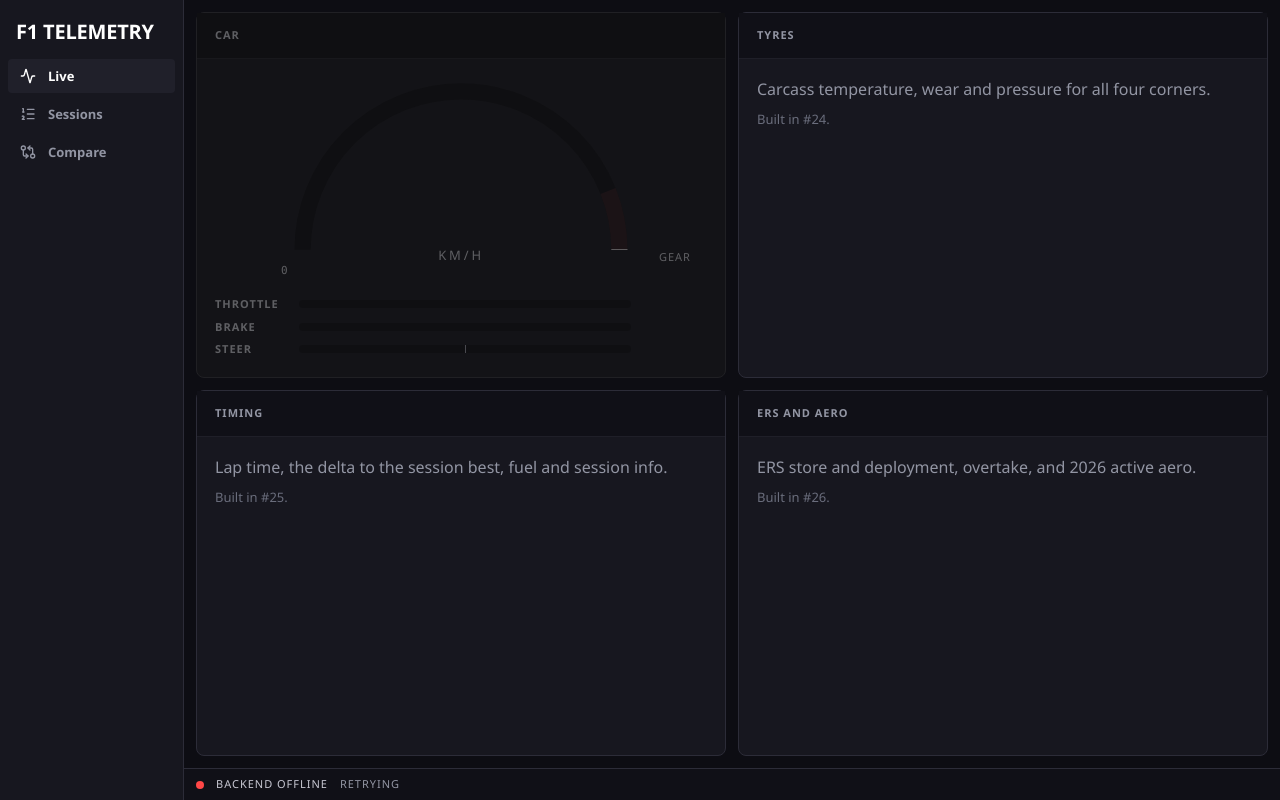
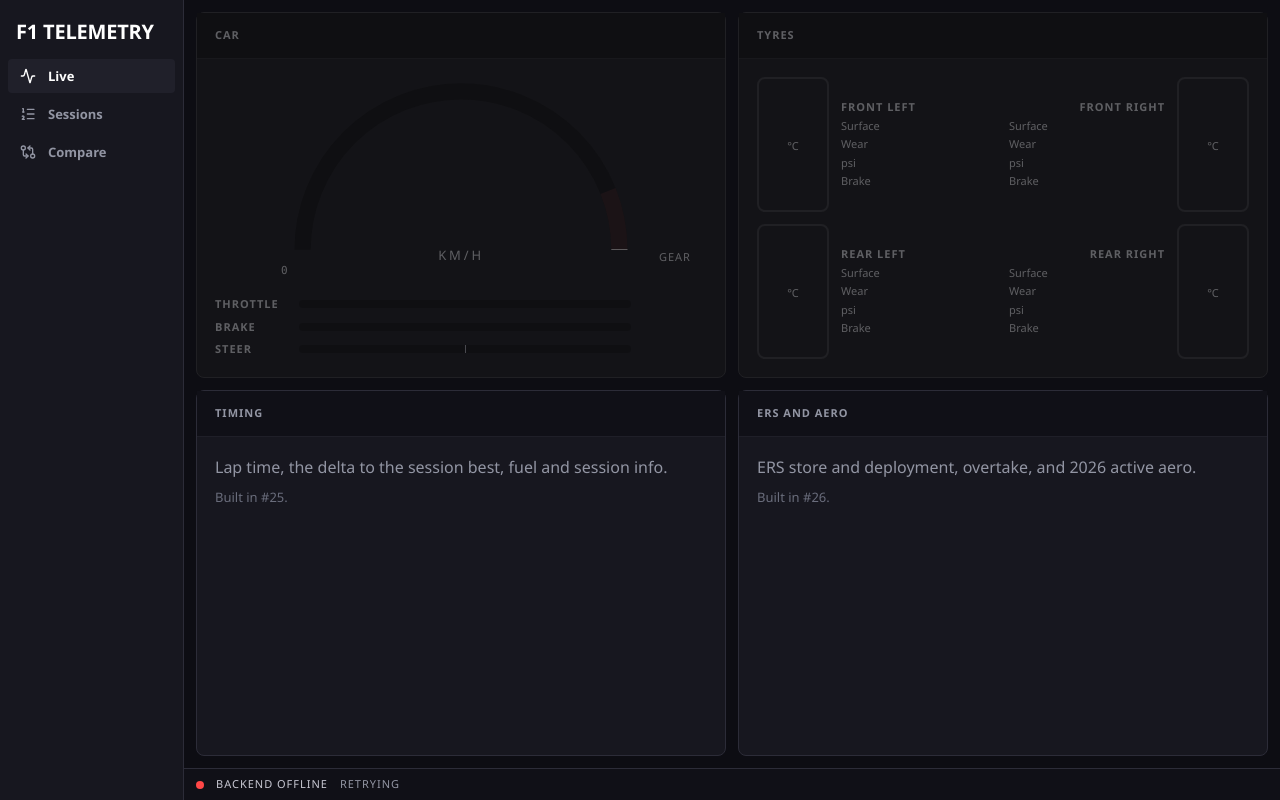
Before and after one commit to rdgonzaga/f1-game-telemetry, a React (Vite) app in the folder frontend/: page / in a window 1280 px wide. Built offline with nearby package versions, Linux system fonts and the light colour scheme; no server answers; a web font is replaced by a local one.

Commit message:
feat(frontend): add tyre temperature and wear grid

```diff
--- /dev/null
+++ b/frontend/src/components/live/TyrePanel.tsx
@@ -0,0 +1,178 @@
+import { useImperativeHandle, useRef, useState } from "react";
+
+import type { LiveSnapshot } from "@/api/types";
+import { LivePanel } from "@/components/live/LivePanel";
+import { BRAKE_BANDS, TYRE_BANDS, band, bandsFor, readBrakeTokens, readTyreTokens, type Band } from "@/lib/tyres";
+import { useLiveFrame } from "@/live/useLive";
+
+type Corner = "fl" | "fr" | "rl" | "rr";
+
+/**
+ * The four corners laid out like the car: carcass temperature, surface, wear, pressure and brake temperature.
+ *
+ * The carcass carries the colour; the surface swings 43-152 C inside one lap and would make the grid strobe,
+ * so it is shown uncoloured (docs/design.md). Like `CarPanel`, nothing here renders per frame: values are
+ * written through refs, and a colour is only touched when its band changes.
+ */
+export function TyrePanel() {
+  const fl = useRef<CornerHandle>(null);
+  const fr = useRef<CornerHandle>(null);
+  const rl = useRef<CornerHandle>(null);
+  const rr = useRef<CornerHandle>(null);
+  const compound = useRef<HTMLSpanElement>(null);
+  const compoundDot = useRef<HTMLSpanElement>(null);
+  const age = useRef<HTMLSpanElement>(null);
+  // Read once: getComputedStyle forces a style recalculation, which has no place in a frame callback.
+  const [tyreTokens] = useState(readTyreTokens);
+  const [brakeTokens] = useState(readBrakeTokens);
+
+  useLiveFrame((snapshot) => {
+    const fitted = snapshot.status?.visual_tyre_compound;
+    const bands = bandsFor(fitted, tyreTokens);
+    const corners = { fl, fr, rl, rr };
+    for (const corner of CORNERS) corners[corner].current?.set(read(snapshot, corner), bands, brakeTokens);
+
+    const tyre = fitted === undefined ? undefined : COMPOUNDS[fitted];
+    text(compound, fitted === undefined ? "—" : (tyre?.name ?? `Compound ${fitted}`));
+    if (compoundDot.current) compoundDot.current.style.backgroundColor = tyre ? `var(${tyre.colour})` : "transparent";
+    text(age, snapshot.status ? `${snapshot.status.tyres_age_laps} laps` : "");
+  });
+
+  return (
+    <LivePanel
+      title="Tyres"
+      aside={
+        <span className="flex items-center gap-[var(--f1-space-2)] text-xs font-semibold tracking-[var(--f1-tracking-label)] text-text-2 uppercase">
+          <span ref={compoundDot} className="size-2 rounded-full" />
+          <span ref={compound} />
+          <span ref={age} className="tnum font-mono font-normal tracking-normal text-text-3 normal-case" />
+        </span>
+      }
+    >
+      <div className="grid h-full grid-cols-2 gap-[var(--f1-gap)]">
+        <CornerCell ref={fl} label="Front left" />
+        <CornerCell ref={fr} label="Front right" mirrored />
+        <CornerCell ref={rl} label="Rear left" />
+        <CornerCell ref={rr} label="Rear right" mirrored />
+      </div>
+    </LivePanel>
+  );
+}
+
+const CORNERS: readonly Corner[] = ["fl", "fr", "rl", "rr"];
+
+/** Visual compound ids to the sidewall the game draws. F2's wet takes the wet colour, classic tyres stay unnamed. */
+const COMPOUNDS: Record<number, { name: string; colour: `--f1-tyre-${string}` }> = {
+  7: { name: "Inter", colour: "--f1-tyre-inter" },
+  8: { name: "Wet", colour: "--f1-tyre-wet" },
+  15: { name: "Wet", colour: "--f1-tyre-wet" },
+  16: { name: "Soft", colour: "--f1-tyre-soft" },
+  17: { name: "Medium", colour: "--f1-tyre-medium" },
+  18: { name: "Hard", colour: "--f1-tyre-hard" },
+  19: { name: "Super soft", colour: "--f1-tyre-soft" },
+  20: { name: "Soft", colour: "--f1-tyre-soft" },
+  21: { name: "Medium", colour: "--f1-tyre-medium" },
+  22: { name: "Hard", colour: "--f1-tyre-hard" },
+};
+
+interface CornerValues {
+  carcass?: number;
+  surface?: number;
+  pressure?: number;
+  brake?: number;
+  wear?: number;
+}
+
+/** Temperatures and pressure come from CarTelemetry, wear from CarDamage; either can be missing on its own. */
+function read({ telemetry, damage }: LiveSnapshot, corner: Corner): CornerValues {
+  return {
+    carcass: telemetry?.[`tyre_inner_temperature_${corner}`],
+    surface: telemetry?.[`tyre_surface_temperature_${corner}`],
+    pressure: telemetry?.[`tyre_pressure_${corner}`],
+    brake: telemetry?.[`brake_temperature_${corner}`],
+    wear: damage?.[`tyre_wear_${corner}`],
+  };
+}
+
+function text(ref: React.RefObject<Element | null>, value: string) {
+  if (ref.current && ref.current.textContent !== value) ref.current.textContent = value;
+}
+
+function paint(el: HTMLElement | null, value: Band | undefined) {
+  const next = value ?? "";
+  if (!el || el.dataset.band === next) return;
+  el.dataset.band = next;
+  if (value) el.style.setProperty("--band", `var(--f1-temp-${value})`);
+  else el.style.removeProperty("--band");
+}
+
+interface CornerHandle {
+  set(values: CornerValues, tyreBands: readonly number[], brakeBands: readonly number[]): void;
+}
+
+/**
+ * One corner. The tyre is a slab on the outside edge, tinted by the carcass band, so the four read as a car
+ * from across the room; `mirrored` puts it on the right for the right-hand corners.
+ */
+function CornerCell({ ref, label, mirrored = false }: { ref: React.Ref<CornerHandle>; label: string; mirrored?: boolean }) {
+  const tyre = useRef<HTMLDivElement>(null);
+  const carcass = useRef<HTMLSpanElement>(null);
+  const surface = useRef<HTMLSpanElement>(null);
+  const wear = useRef<HTMLSpanElement>(null);
+  const pressure = useRef<HTMLSpanElement>(null);
+  const brake = useRef<HTMLSpanElement>(null);
+
+  useImperativeHandle(ref, () => ({
+    set({ carcass: c, surface: s, pressure: p, brake: b, wear: w }, tyreBands, brakeBands) {
+      paint(tyre.current, c === undefined ? undefined : band(c, tyreBands, TYRE_BANDS));
+      paint(brake.current, b === undefined ? undefined : band(b, brakeBands, BRAKE_BANDS));
+      text(carcass, c === undefined ? "—" : String(c));
+      text(surface, s === undefined ? "—" : `${s}°`);
+      text(wear, w === undefined ? "—" : `${Math.round(w)}%`);
+      text(pressure, p === undefined ? "—" : p.toFixed(1));
+      text(brake, b === undefined ? "—" : `${b}°`);
+    },
+  }));
+
+  return (
+    <div className={`flex min-h-0 items-stretch gap-[var(--f1-space-3)] ${mirrored ? "flex-row-reverse" : ""}`}>
+      <div
+        ref={tyre}
+        aria-label={`${label} carcass temperature`}
+        className="flex w-[72px] shrink-0 flex-col items-center justify-center rounded-md border-2 border-[var(--band,var(--f1-border))] bg-[color-mix(in_srgb,var(--band,transparent)_14%,transparent)] transition-colors duration-[var(--f1-duration-base)]"
+      >
+        <span ref={carcass} className="tnum font-mono text-lg leading-none font-semibold text-[var(--band,var(--f1-text-1))]" />
+        <span className="mt-[var(--f1-space-1)] text-xs text-text-3">°C</span>
+      </div>
+
+      <div className="flex min-w-0 flex-1 flex-col justify-center gap-[var(--f1-space-1)] text-sm">
+        <p className={`text-xs font-semibold tracking-[var(--f1-tracking-label)] text-text-3 uppercase ${mirrored ? "text-right" : ""}`}>
+          {label}
+        </p>
+        <dl className="grid gap-y-[var(--f1-space-1)]">
+          <Row label="Surface">
+            <span ref={surface} />
+          </Row>
+          <Row label="Wear">
+            <span ref={wear} />
+          </Row>
+          <Row label="psi">
+            <span ref={pressure} />
+          </Row>
+          <Row label="Brake">
+            <span ref={brake} className="text-[var(--band,var(--f1-text-1))]" />
+          </Row>
+        </dl>
+      </div>
+    </div>
+  );
+}
+
+function Row({ label, children }: { label: string; children: React.ReactNode }) {
+  return (
+    <div className="flex items-baseline justify-between gap-[var(--f1-space-2)]">
+      <dt className="text-xs text-text-3">{label}</dt>
+      <dd className="tnum font-mono text-text-1">{children}</dd>
+    </div>
+  );
+}
--- /dev/null
+++ b/frontend/src/lib/tyres.ts
@@ -0,0 +1,51 @@
+/**
+ * Temperature bands for the tyre grid. The thresholds live in `tokens.css`; this only picks and applies them.
+ *
+ * docs/design.md: the band set follows the fitted compound, never the weather. A driver who stayed out on
+ * slicks in the rain is on slicks, and that is the moment the grid most needs to be right.
+ */
+import { numberToken } from "@/lib/tokens";
+
+export type Band = "cold" | "warming" | "optimal" | "hot" | "critical";
+
+/** One name per gap between thresholds, so a list of N edges takes N + 1 names. */
+export const TYRE_BANDS = ["cold", "warming", "optimal", "hot", "critical"] as const satisfies readonly Band[];
+export const BRAKE_BANDS = ["cold", "optimal", "hot", "critical"] as const satisfies readonly Band[];
+
+export interface TyreTokens {
+  slick: readonly number[];
+  inter: readonly number[];
+  wet: readonly number[];
+  interCompound: number;
+  wetCompound: number;
+}
+
+/** Read every tyre threshold once. Call at mount, never per frame: `getComputedStyle` forces a style recalc. */
+export function readTyreTokens(): TyreTokens {
+  const set = (prefix: string) =>
+    (["cold", "warming", "optimal", "hot"] as const).map((edge) => numberToken(`--f1-tyre-inner-${prefix}${edge}`));
+  return {
+    slick: set(""),
+    inter: set("inter-"),
+    wet: set("wet-"),
+    interCompound: numberToken("--f1-tyre-compound-inter"),
+    wetCompound: numberToken("--f1-tyre-compound-wet"),
+  };
+}
+
+export function readBrakeTokens(): readonly number[] {
+  return [numberToken("--f1-brake-cold"), numberToken("--f1-brake-working"), numberToken("--f1-brake-hot")];
+}
+
+/** The carcass thresholds for a visual compound id. Anything that is not an inter or a full wet is a slick. */
+export function bandsFor(compound: number | undefined, tokens: TyreTokens): readonly number[] {
+  if (compound === tokens.interCompound) return tokens.inter;
+  if (compound === tokens.wetCompound) return tokens.wet;
+  return tokens.slick;
+}
+
+/** A value sitting exactly on a threshold belongs to the band above it: "below this: cold". */
+export function band(value: number, edges: readonly number[], names: readonly Band[]): Band {
+  const above = edges.filter((edge) => value >= edge).length;
+  return names[above] ?? "critical";
+}
--- a/frontend/src/routes/Live.tsx
+++ b/frontend/src/routes/Live.tsx
@@ -1,5 +1,6 @@
 import { ComingIn } from "@/components/ComingIn";
 import { CarPanel } from "@/components/live/CarPanel";
+import { TyrePanel } from "@/components/live/TyrePanel";
 
 /**
  * The live view. Not lazy: it is the route the app opens on, so its code must already be there.
@@ -13,7 +14,7 @@
   return (
     <div className="grid h-full grid-cols-1 gap-[var(--f1-gap)] xl:grid-cols-2 xl:auto-rows-fr">
       <CarPanel />
-      <ComingIn title="Tyres" issue={24} what="Carcass temperature, wear and pressure for all four corners." />
+      <TyrePanel />
       <ComingIn title="Timing" issue={25} what="Lap time, the delta to the session best, fuel and session info." />
       <ComingIn title="ERS and aero" issue={26} what="ERS store and deployment, overtake, and 2026 active aero." />
     </div>
```
